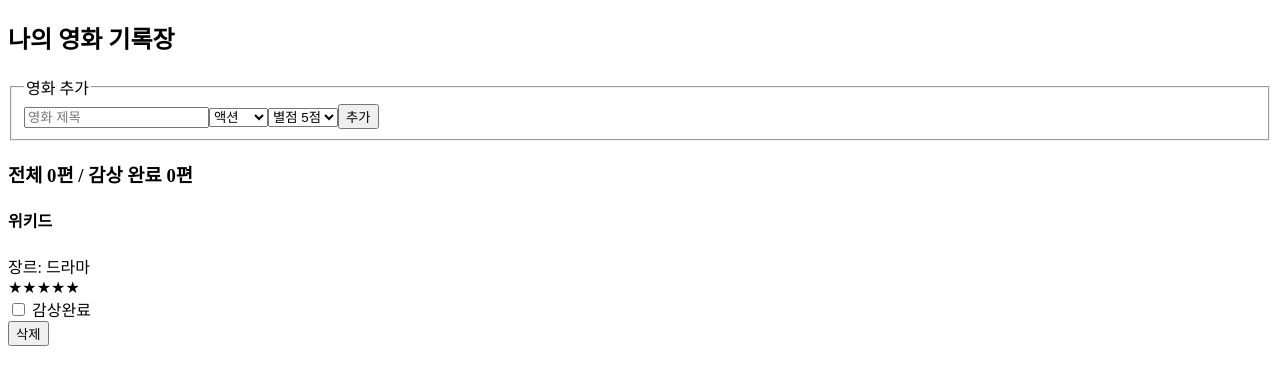
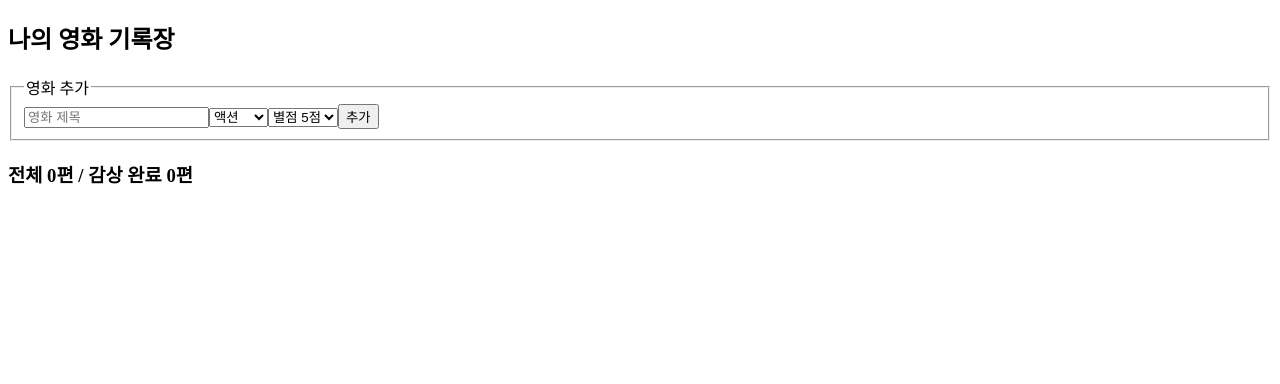
Before and after one commit to beruse2005-cloud/practice-01-movie_1, a React (Vite) app: page / in a window 1280 px wide. Shown: the top 384 px of the page. Built offline with nearby package versions, Linux system fonts and the light colour scheme.

Commit message:
기능 구현 완료

```diff
--- a/src/App.jsx
+++ b/src/App.jsx
@@ -38,6 +38,27 @@
         setRating(ratings[0]);
     }
 
+    const handleToggleWatched = (index) => {
+        // setMovies를 통해 새로운 배열을 저장해야 하니까
+        const newMovies = movies.map((movie, i) => {
+            if (index !== i) {
+                return movie;
+            }
+            return {...movie, watched: !movie.watched};
+        });
+        setMovies(newMovies);
+    }
+
+    const handleDelete = (index) => {
+        const newMovies = movies.filter((movie, i) => i !== index);
+        setMovies(newMovies);
+    }
+
+    // const totalWatched = movies.filter((movie) => movie.watched).length;
+    const totalWatched = movies.reduce((sum, item) => {
+        return item.watched ? sum + 1 : sum
+    }, 0);
+
     return <>
         <h2>나의 영화 기록장</h2>
         <fieldset>
@@ -67,19 +88,55 @@
                 <button type={"submit"}>추가</button>
             </form>
         </fieldset>
-        <h3>전체 0편 / 감상 완료 0편</h3>
+        <h3>전체 {movies.length}편 / 감상 완료 {totalWatched}편</h3>
         <div>
+            {movies.map((item, index) => {
+                // let stars = "";
+                // if (item.rating === "5") {
+                //     stars = "★★★★★";
+                // } else if (item.rating === "4") {
+                //     stars = "★★★★☆";
+                // } else if (item.rating === "3") {
+                //     stars = "★★★☆☆";
+                // } else if (item.rating === "2") {
+                //     stars = "★★☆☆☆";
+                // } else {
+                //     stars = "★☆☆☆☆";
+                // }
+
+                // repeat(숫자) 메서드 : 제공된 string을 숫자만큼 반복
+
+                return (
                     <div>
-                <h4>위키드</h4>
-                <div>장르: 드라마</div>
-                <div>★★★★★</div>
+                        <h4>{item.title}</h4>
+                        <div>장르: {item.genre}</div>
+                        <div>{"★".repeat(Number(item.rating)) + "☆".repeat(5 - Number(item.rating))}</div>
                         <label>
-                    <input type={"checkbox"}/> 감상완료
+                            <input
+                                type={"checkbox"}
+                                checked={item.watched}
+                                onChange={
+                                    // 값을 바꿔야 되는 대상이 input이 아니라 목록 안에 있는 항목의 watched니까
+                                    // 이용해야 되는 값이 index임 => 매개변수로 제공이 되어야 된다는 뜻
+                                    () => {
+                                        handleToggleWatched(index);
+                                    }
+                                }
+                            /> 감상완료
                         </label>
                         <div>
-                    <button>삭제</button>
+                            <button onClick={
+                                        // 몇 번의 항목을 삭제 해달라
+                                        // 인덱스 번호가 필요함
+                                        () => {
+                                            handleDelete(index);
+                                        }
+                                    }>삭제
+                            </button>
                         </div>
                     </div>
+                )
+            })}
         </div>
     </>
 }
```
Lines whose indentation alone changed are shown as unchanged.
